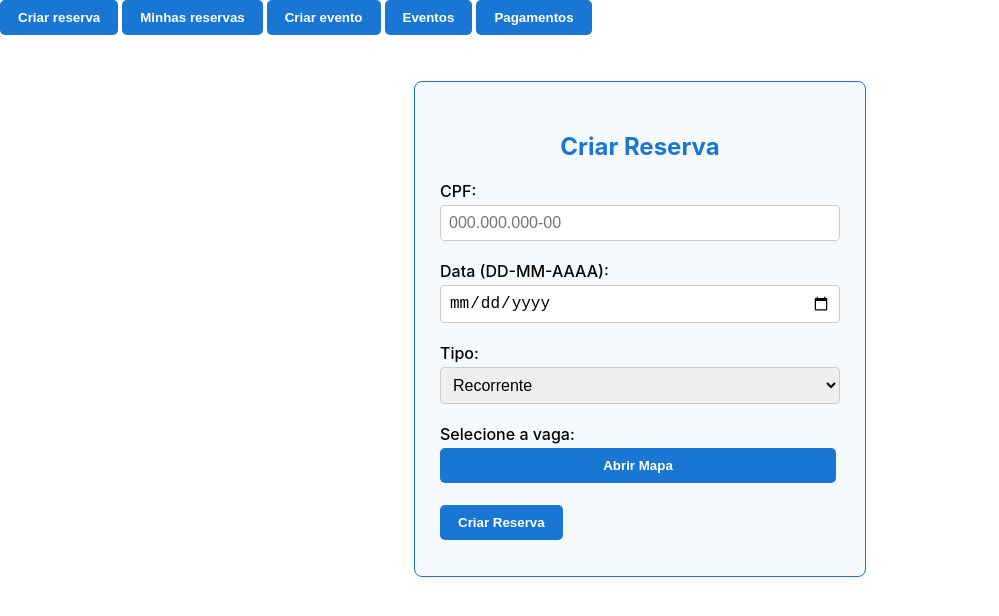
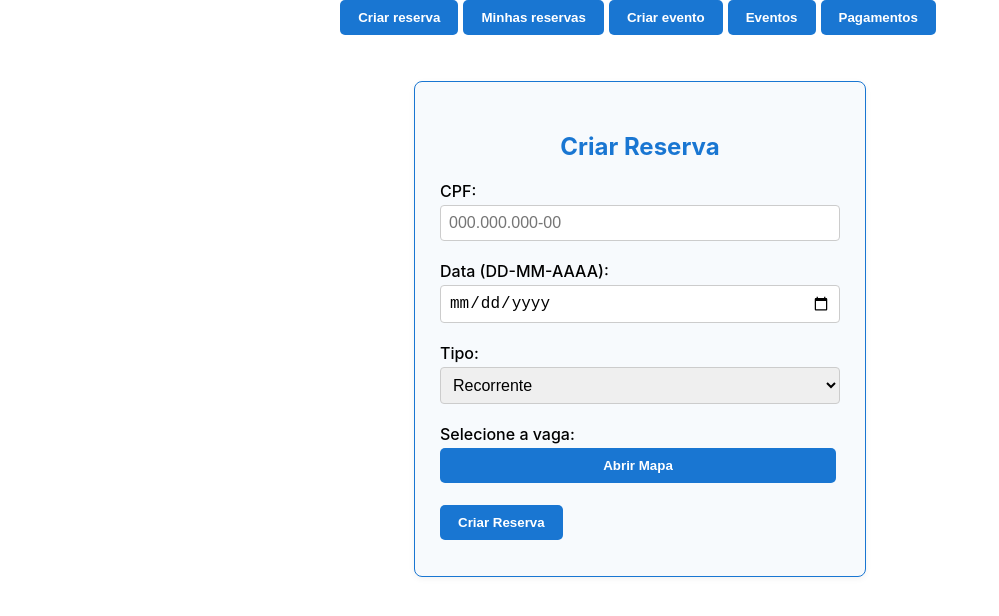
Before and after one commit to SamanthaMiyahira/mac0439, a React (Create React App) app in the folder smartpark-frontend/: page / in a window 1280 px wide. Shown: the top 616 px of the page, without its empty margins (0-999 px from the left). Built offline with nearby package versions, Linux system fonts and the light colour scheme.

Commit message:
Update css

```diff
--- a/smartpark-frontend/src/App.css
+++ b/smartpark-frontend/src/App.css
@@ -36,3 +36,12 @@
     transform: rotate(360deg);
   }
 }
+
+.abas {
+  display: flex;
+  justify-content: center;
+  align-items: center;
+  gap: 1px;
+  margin-bottom: 20px;
+  flex-wrap: wrap;
+}
--- a/smartpark-frontend/src/App.js
+++ b/smartpark-frontend/src/App.js
@@ -7,6 +7,7 @@ import CriarEvento from './components/CriarEvento/CriarEvento';
 import Eventos from './components/Eventos/Eventos';
 import Pagamentos from './components/Pagamentos/Pagamentos';
 import MapaEstacionamento from './components/MapaEstacionamento/MapaEstacionamento';
+import './App.css';
 
 export default function App() {
   const [tela, setTela] = useState('reserva');
@@ -14,7 +15,7 @@ export default function App() {
 
   return (
     <div>
-      <nav style={{ marginBottom: 20 }}>
+      <nav className="abas">
         <Button onClick={() => setTela('reserva')}>Criar reserva</Button>
         <Button onClick={() => setTela('minha')}>Minhas reservas</Button>
         <Button onClick={() => setTela('evento')}>Criar evento</Button>
```
